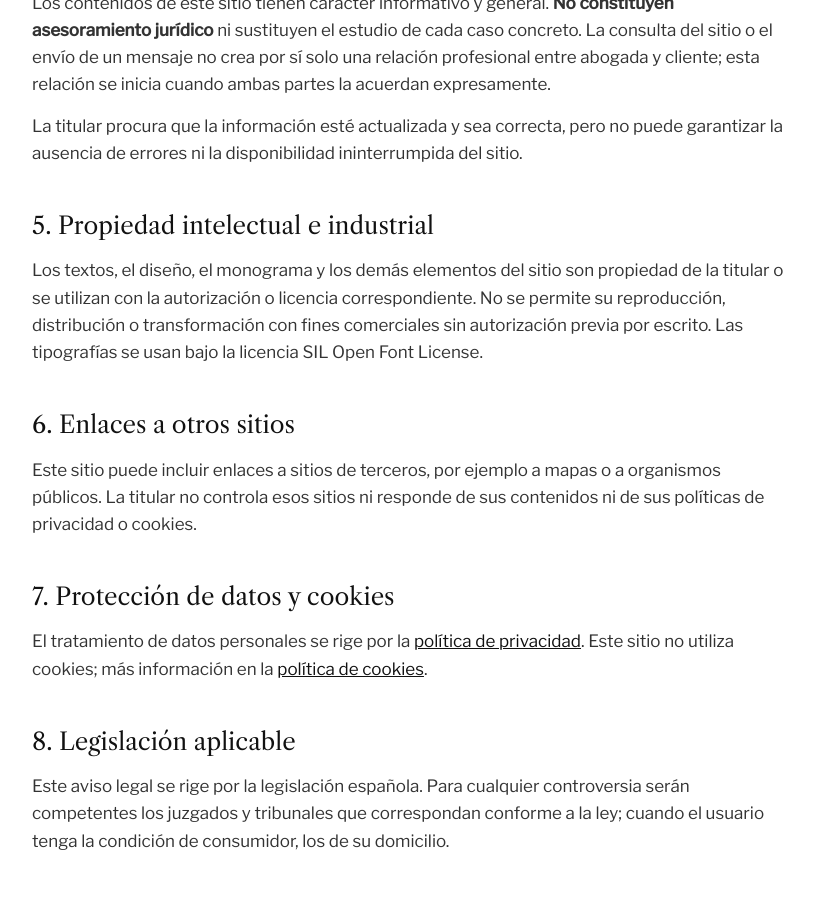
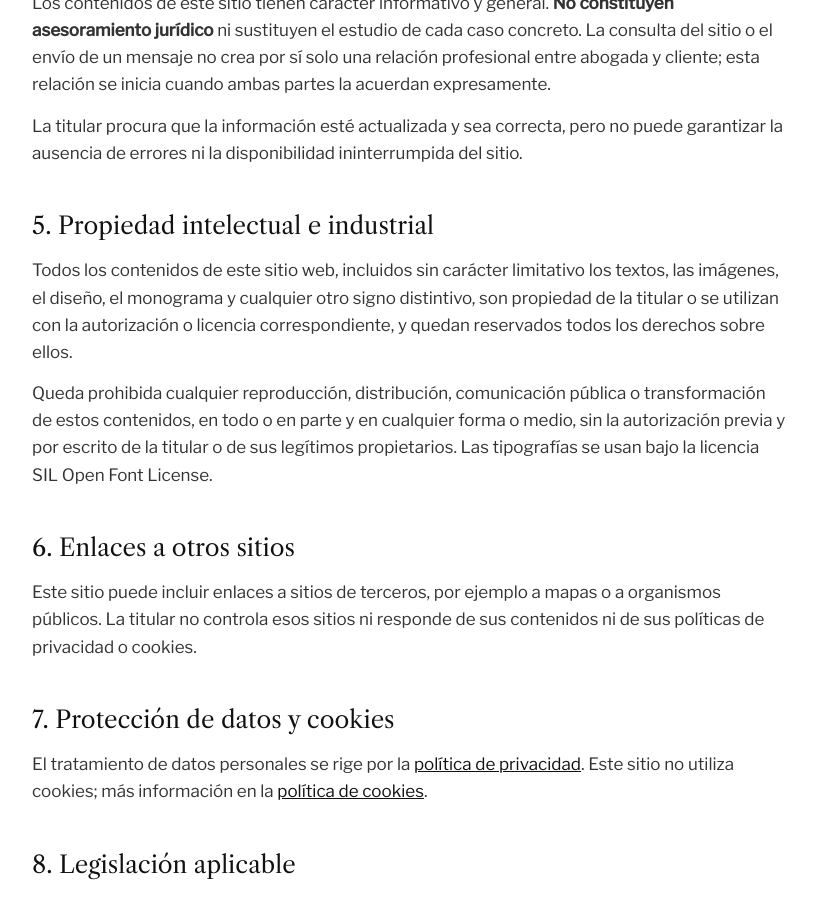
Before and after one commit to constanzasitjaabogada/website, a Jekyll site: the page built from aviso-legal.md, in a window 1280 px wide and 900 px high, scrolled down 1411 px. Shown: the whole window, without its empty margins (230-1046 px from the left). Built offline with Jekyll 4.4.1, drawn with Linux system fonts in a browser that asks for light colours.

Commit message:
Aviso legal: prohibición total de reproducción, como en el texto anterior
Co-Authored-By: Claude Opus 5.5 <noreply@anthropic.com>
Claude-Session: https://claude.ai/code/session_01VzFi1JvKP2KNUvey29o5pg

```diff
--- a/aviso-legal.md
+++ b/aviso-legal.md
@@ -39,7 +39,9 @@ La titular procura que la información esté actualizada y sea correcta, pero no
 
 ## 5. Propiedad intelectual e industrial
 
-Los textos, el diseño, el monograma y los demás elementos del sitio son propiedad de la titular o se utilizan con la autorización o licencia correspondiente. No se permite su reproducción, distribución o transformación con fines comerciales sin autorización previa por escrito. Las tipografías se usan bajo la licencia SIL Open Font License.
+Todos los contenidos de este sitio web, incluidos sin carácter limitativo los textos, las imágenes, el diseño, el monograma y cualquier otro signo distintivo, son propiedad de la titular o se utilizan con la autorización o licencia correspondiente, y quedan reservados todos los derechos sobre ellos.
+
+Queda prohibida cualquier reproducción, distribución, comunicación pública o transformación de estos contenidos, en todo o en parte y en cualquier forma o medio, sin la autorización previa y por escrito de la titular o de sus legítimos propietarios. Las tipografías se usan bajo la licencia SIL Open Font License.
 
 ## 6. Enlaces a otros sitios
 
```
